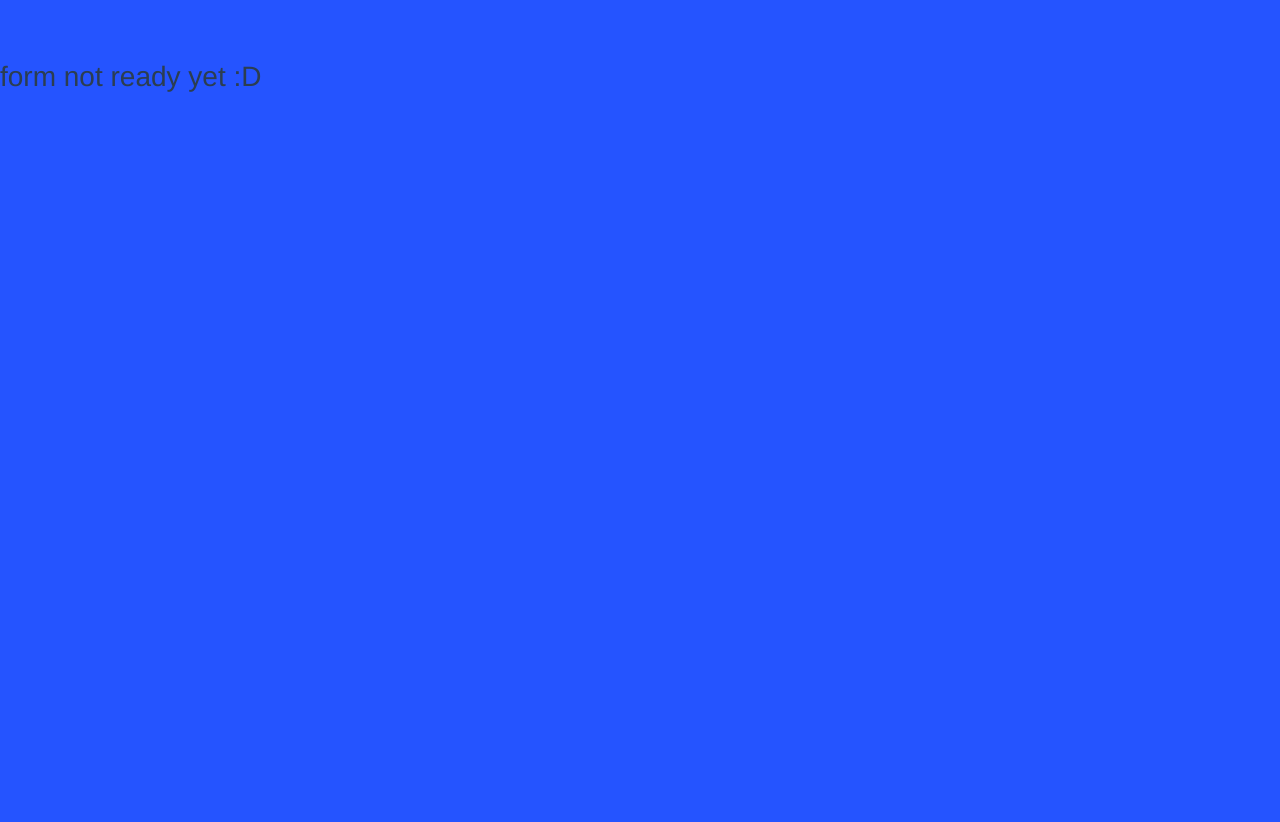
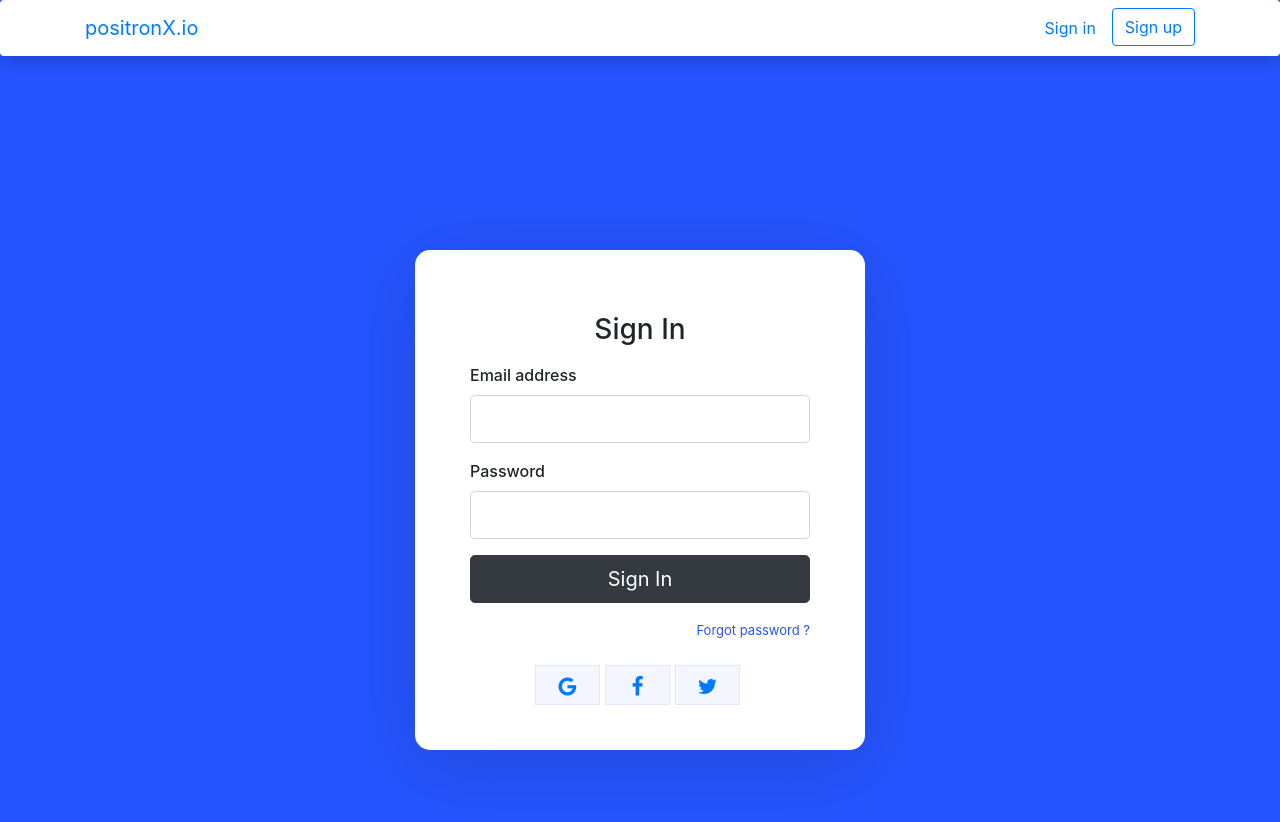
Before and after one commit to Seif-Miehiar/Raisly-SignUp-Project, a Vue app in the folder vuejs/: page /login in a window 1280 px wide. Shown: the top 822 px of the page. Built offline with nearby package versions, Linux system fonts and the light colour scheme.

Commit message:
bugs and css fixed

```diff
--- a/vuejs/src/App.vue
+++ b/vuejs/src/App.vue
@@ -1,32 +1,33 @@
 <template>
-  <div id="app">
-    <div id="nav">
-      <!-- <router-link to="/">Home</router-link> | -->
-      <!-- <router-link to="/about">About</router-link> -->
+  <div class="vue-tempalte">
+    <!-- Navigation -->
+    <nav
+      class="navbar shadow bg-white rounded justify-content-between flex-nowrap flex-row fixed-top"
+    >
+      <div class="container">
+        <a
+          class="navbar-brand float-left"
+          href="https://www.positronx.io"
+          target="_blank"
+        >positronX.io</a>
+        <ul class="nav navbar-nav flex-row float-right">
+          <li class="nav-item">
+            <router-link class="nav-link pr-3" to="/Login">Sign in</router-link>
+          </li>
+          <li class="nav-item">
+            <router-link class="btn btn-outline-primary" to="/">Sign up</router-link>
+          </li>
+        </ul>
+      </div>
+    </nav>
+
+    <!-- Main -->
+    <div class="App">
+      <div class="vertical-center">
+        <div class="inner-block">
+          <router-view />
+        </div>
+      </div>
     </div>
-    <router-view />
   </div>
 </template>
-
-<style lang="scss">
-#app {
-  font-family: Avenir, Helvetica, Arial, sans-serif;
-  -webkit-font-smoothing: antialiased;
-  -moz-osx-font-smoothing: grayscale;
-  text-align: center;
-  color: #2c3e50;
-}
-
-#nav {
-  padding: 30px;
-
-  a {
-    font-weight: bold;
-    color: #2c3e50;
-
-    &.router-link-exact-active {
-      color: #42b983;
-    }
-  }
-}
-</style>
--- a/vuejs/src/assets/css/main.css
+++ b/vuejs/src/assets/css/main.css
@@ -3,7 +3,7 @@
   }
 
   body {
-    background: #2554ff !important;
+    background: #2554FF !important;
     min-height: 100vh;
     display: flex;
     font-weight: 400;
@@ -16,6 +16,7 @@ html,
   .vertical-center {
     width: 100%;
     height: 100%;
+    margin-top: 25px;
   }
 
   .navbar-light {
@@ -37,11 +38,11 @@ html,
     box-shadow: 0px 14px 80px rgba(34, 35, 58, 0.2);
     padding: 40px 55px 45px 55px;
     border-radius: 15px;
-    transition: all 0.3s;
+    transition: all .3s;
   }
 
   .vertical-center .form-control:focus {
-    border-color: #2554ff;
+    border-color: #2554FF;
     box-shadow: none;
   }
 
@@ -66,7 +67,7 @@ label {
   }
 
   .forgot-password a {
-    color: #2554ff;
+    color: #2554FF;
   }
 
   .social-icons {
@@ -82,7 +83,6 @@ label {
     margin: 0;
     padding: 0;
   }
-
   .social-icons ul li {
     display: inline-block;
     zoom: 1;
@@ -102,7 +102,6 @@ label {
     margin: 0 5px;
     text-decoration: none;
   }
-
   .social-icons ul li a i {
     -webkit-transition: all 0.2s ease-in;
     -moz-transition: all 0.2s ease-in;
--- a/vuejs/src/components/ForgotPassword.vue
+++ b/vuejs/src/components/ForgotPassword.vue
@@ -15,8 +15,8 @@
 
 <script>
 export default {
-  data() {
-    return {};
-  },
-};
+  data () {
+    return {}
+  }
+}
 </script>
--- a/vuejs/src/components/Login.vue
+++ b/vuejs/src/components/Login.vue
@@ -1,13 +1,51 @@
 <template>
   <div class="vue-tempalte">
-    <h3>form not ready yet :D</h3>
+    <form>
+      <h3>Sign In</h3>
+
+      <div class="form-group">
+        <label>Email address</label>
+        <input type="email" class="form-control form-control-lg" />
+      </div>
+
+      <div class="form-group">
+        <label>Password</label>
+        <input type="password" class="form-control form-control-lg" />
+      </div>
+
+      <button type="submit" class="btn btn-dark btn-lg btn-block">Sign In</button>
+
+      <p class="forgot-password text-right mt-2 mb-4">
+        <router-link to="/forgot-password">Forgot password ?</router-link>
+      </p>
+
+      <div class="social-icons">
+        <ul>
+          <li>
+            <a href="#">
+              <i class="fa fa-google"></i>
+            </a>
+          </li>
+          <li>
+            <a href="#">
+              <i class="fa fa-facebook"></i>
+            </a>
+          </li>
+          <li>
+            <a href="#">
+              <i class="fa fa-twitter"></i>
+            </a>
+          </li>
+        </ul>
+      </div>
+    </form>
   </div>
 </template>
 
 <script>
 export default {
-  data() {
-    return {};
-  },
-};
+  data () {
+    return {}
+  }
+}
 </script>
--- a/vuejs/src/components/Signup.vue
+++ b/vuejs/src/components/Signup.vue
@@ -4,7 +4,11 @@
       <h3>Sign Up</h3>
 
       <div class="form-group">
-        <label>Full Name</label>
+        <label>First Name</label>
+        <input type="text" class="form-control form-control-lg" />
+      </div>
+      <div class="form-group">
+        <label>Last Name</label>
         <input type="text" class="form-control form-control-lg" />
       </div>
 
@@ -18,9 +22,7 @@
         <input type="password" class="form-control form-control-lg" />
       </div>
 
-      <button type="submit" class="btn btn-dark btn-lg btn-block">
-        Sign Up
-      </button>
+      <button type="submit" class="btn btn-dark btn-lg btn-block">Sign Up</button>
 
       <p class="forgot-password text-right">
         Already registered
@@ -32,8 +34,8 @@
 
 <script>
 export default {
-  data() {
-    return {};
+  data () {
+    return {}
   }
-};
+}
 </script>
--- a/vuejs/src/router/index.js
+++ b/vuejs/src/router/index.js
@@ -11,7 +11,7 @@ const routes = [
   },
   {
     path: '/login',
-    name: 'login',
+    name: 'Login',
     component: () => import('../components/Login.vue')
   },
   {
```
Lines whose indentation alone changed are shown as unchanged.
